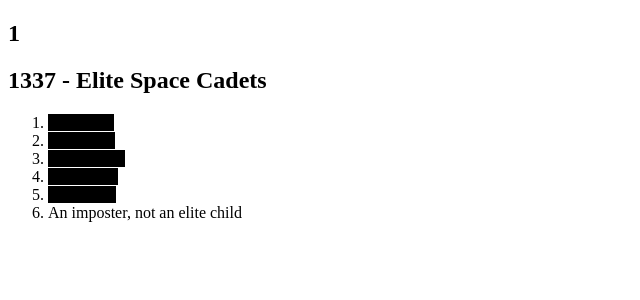
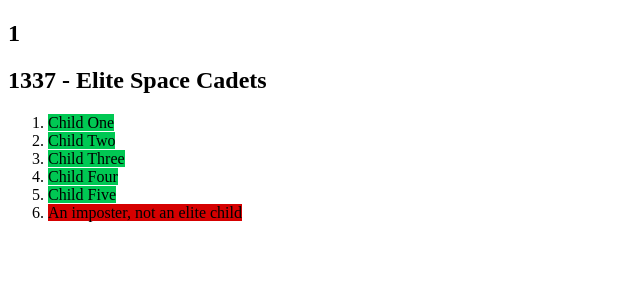
Before and after one commit to kkrita/kkrita-github-io-src, an Angular app: page /item/1 in a window 1280 px wide. Shown: the top 300 px of the page, without its empty margins (0-640 px from the left). Built offline with nearby package versions, Linux system fonts and the light colour scheme.

Commit message:
add changes

```diff
--- a/src/_variables.sass
+++ b/src/_variables.sass
@@ -1,3 +1,4 @@
 
 $success: #00C853
+$successhighlight: #009688
 $failure: #d50000
--- a/src/app/item/item.component.sass
+++ b/src/app/item/item.component.sass
@@ -1,6 +1,8 @@
 @import 'variables'
 
 .child
-    background-color: #000000
+    background-color: $success
     &:hover
-        background-color: #ffffff
+        background-color: $successhighlight
+.imposter
+    background-color: $failure
```
